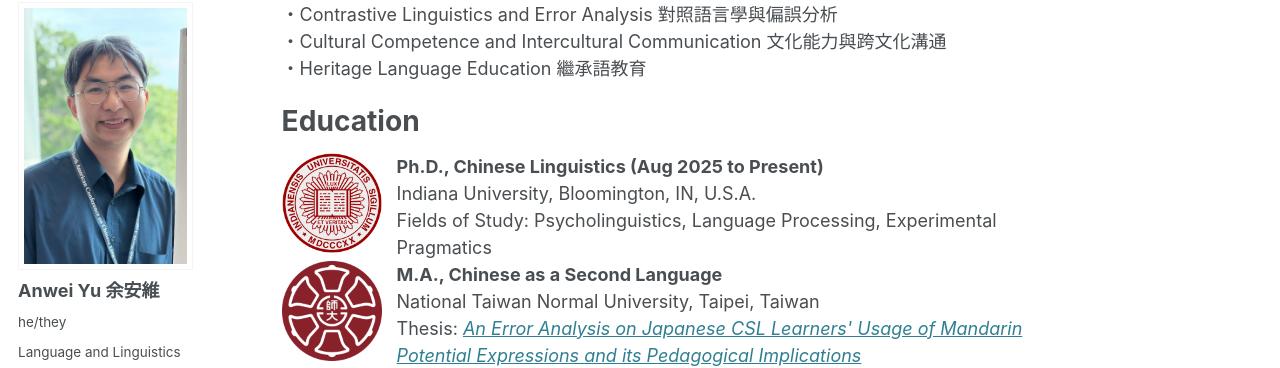
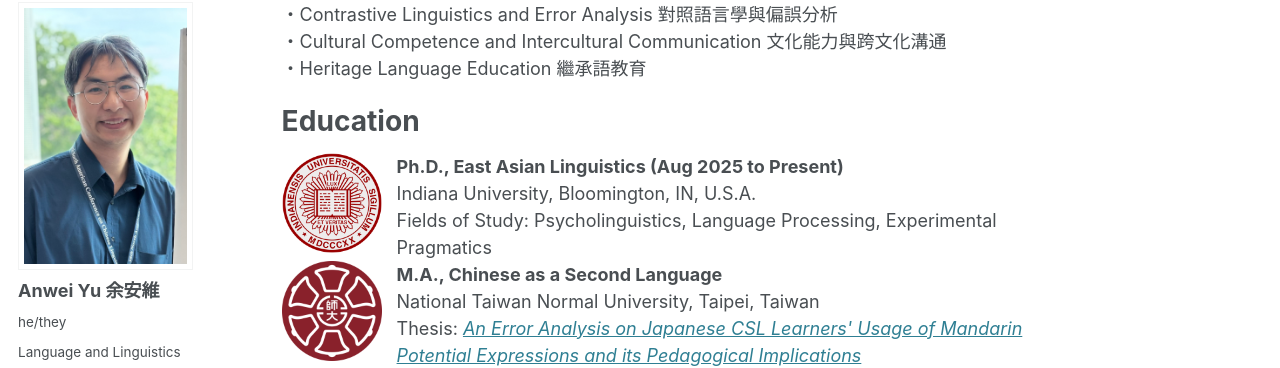
Before and after one commit to anweiyu/anweiyu.github.io, a Jekyll site: the page built from _pages/about.md, in a window 1280 px wide and 900 px high, scrolled down 699 px. Shown: the part 104-472 px from the top of the window. Built offline with Jekyll 4.4.1, drawn with Linux system fonts in a browser that asks for light colours; some web fonts are replaced.

Commit message:
Update about.md

```diff
--- a/_pages/about.md
+++ b/_pages/about.md
@@ -28,7 +28,7 @@ Education
 ======
 <div style="display: flex; align-items:flex-start;text-align: left;">
   <img src="{{site.baseurl}}/images/IU.png" alt="IU Logo" width= "100" style="margin-right: 15px;">
-  <p style="margin: 0;"><strong>Ph.D., Chinese Linguistics (Aug 2025 to Present) </strong><br>
+  <p style="margin: 0;"><strong>Ph.D., East Asian Linguistics (Aug 2025 to Present) </strong><br>
     Indiana University, Bloomington, IN, U.S.A.<br>
     Fields of Study: Psycholinguistics, Language Processing, Experimental Pragmatics<br>
     </p></div>
```
